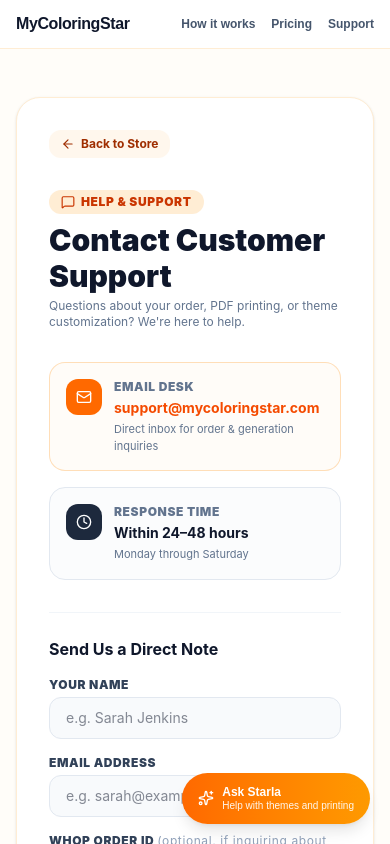
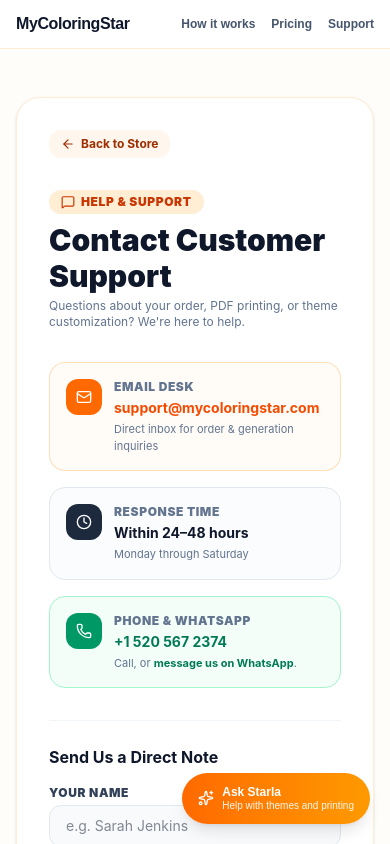
Before and after one commit to mensuraljaheshery-netizen/mycoloring-star, a Next.js app: page /contact in a window 390 px wide. Shown: the top 844 px of the page. Built offline with nearby package versions, Linux system fonts and the light colour scheme.

Commit message:
Add a phone and WhatsApp number to the contact page.

```diff
--- a/src/app/contact/page.tsx
+++ b/src/app/contact/page.tsx
@@ -2,7 +2,7 @@
 
 import React, { useState } from 'react';
 import Link from 'next/link';
-import { ArrowLeft, Mail, MessageSquare, Clock, ShieldCheck, CheckCircle2 } from 'lucide-react';
+import { ArrowLeft, Mail, MessageSquare, Clock, ShieldCheck, CheckCircle2, Phone } from 'lucide-react';
 
 export default function ContactPage() {
   const [submitted, setSubmitted] = useState(false);
@@ -66,6 +66,30 @@
               <span className="text-xs font-black uppercase tracking-wider text-slate-500 block">Response Time</span>
               <span className="text-sm font-bold text-slate-900">Within 24–48 hours</span>
               <p className="text-[11px] text-slate-500 mt-0.5">Monday through Saturday</p>
+            </div>
+          </div>
+
+          <div className="p-4 rounded-2xl border border-emerald-200 bg-emerald-50/60 flex items-start gap-3 sm:col-span-2">
+            <div className="w-9 h-9 rounded-xl bg-emerald-600 text-white flex items-center justify-center shrink-0">
+              <Phone className="w-4 h-4" />
+            </div>
+            <div>
+              <span className="text-xs font-black uppercase tracking-wider text-slate-500 block">Phone & WhatsApp</span>
+              <a href="tel:+15205672374" className="text-sm font-bold text-emerald-700 hover:underline">
+                +1 520 567 2374
+              </a>
+              <p className="text-[11px] text-slate-500 mt-0.5">
+                Call, or{' '}
+                <a
+                  href="https://wa.me/15205672374"
+                  target="_blank"
+                  rel="noopener noreferrer"
+                  className="font-bold text-emerald-700 hover:underline"
+                >
+                  message us on WhatsApp
+                </a>
+                .
+              </p>
             </div>
           </div>
         </div>
```
